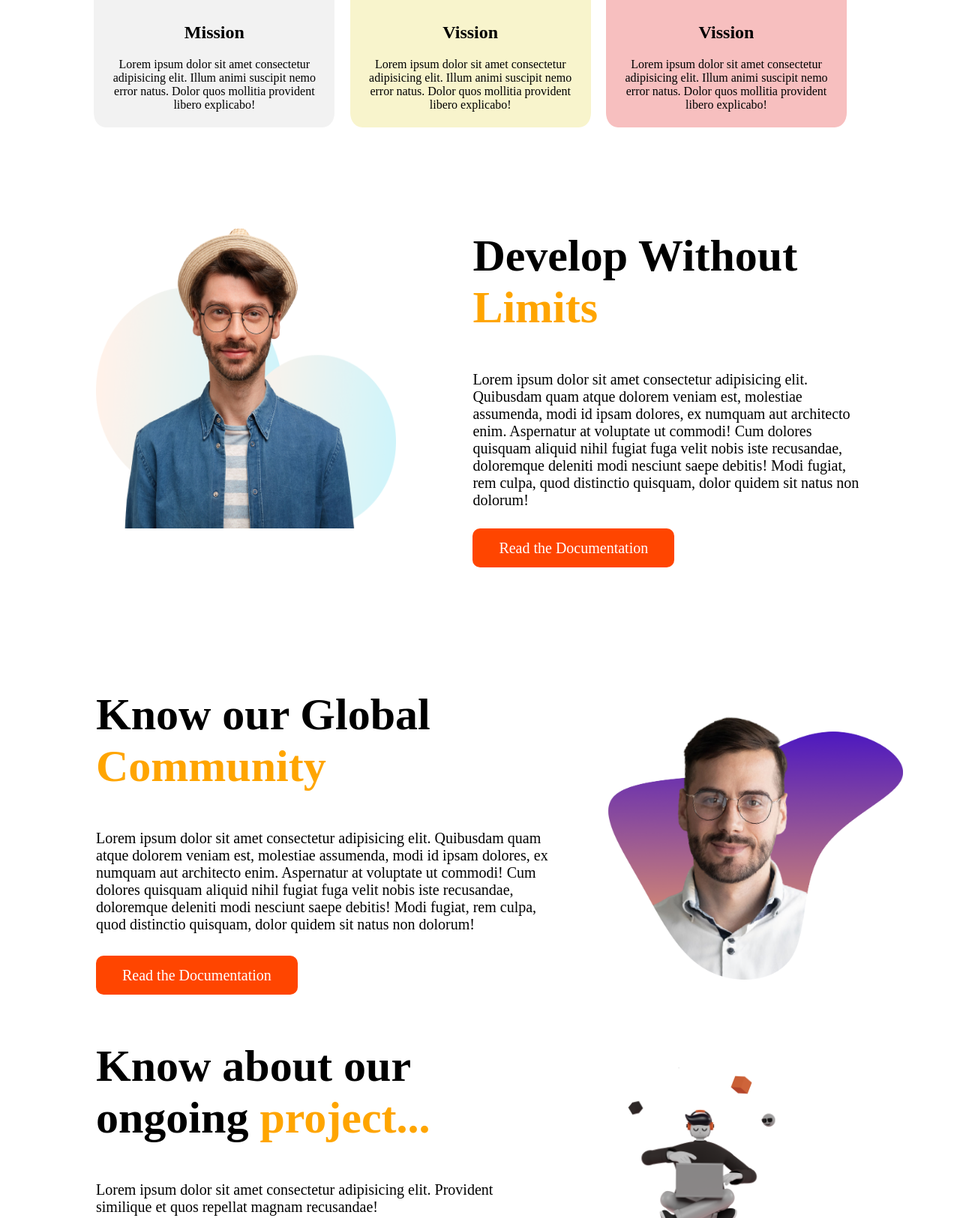
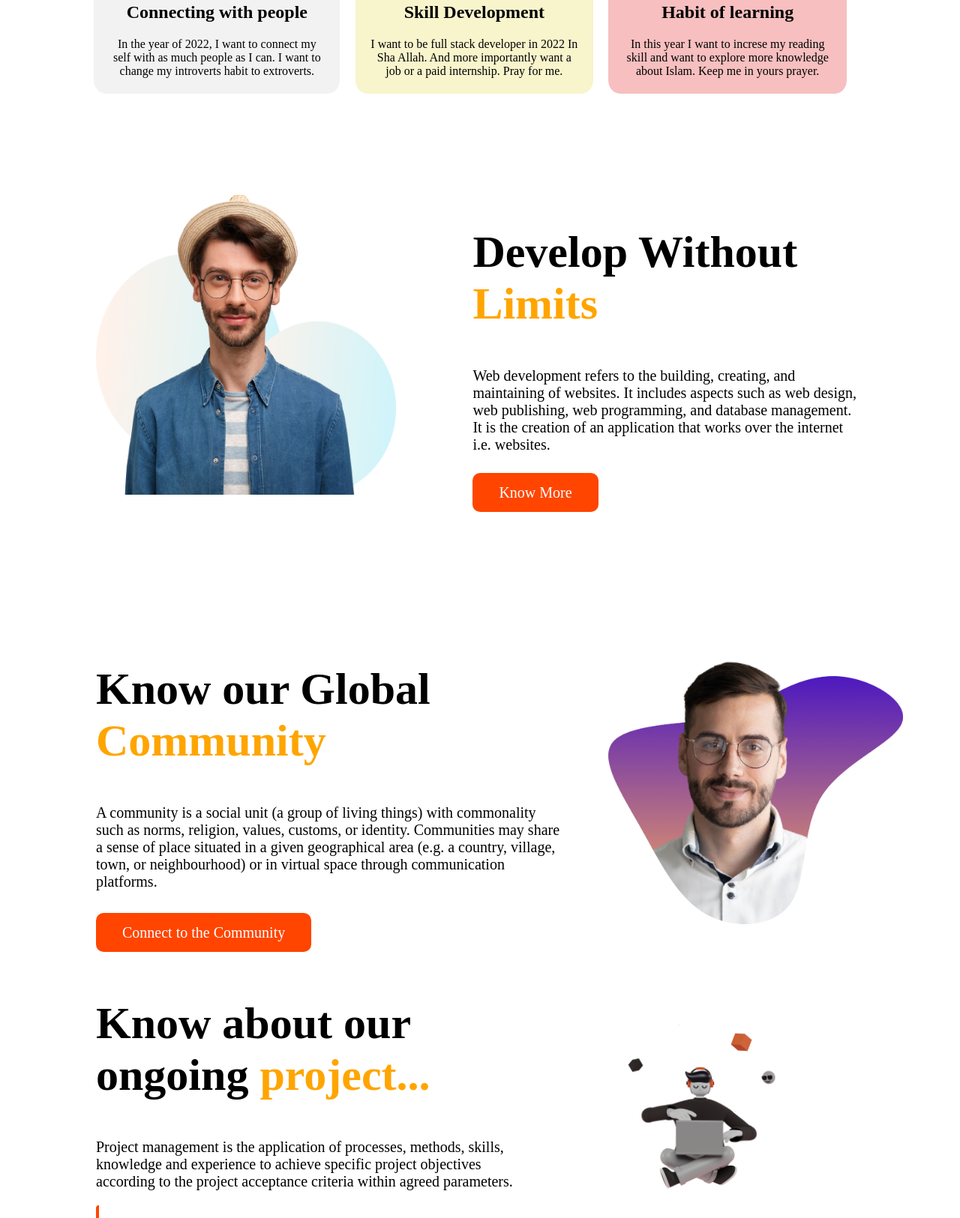
Before and after one commit to iinaamasum/portfolio-milestone-01, a plain HTML site: page index.html in a window 1280 px wide. Shown: the part 1056-2681 px from the top of the page at 75% size. Drawn offline with Linux system fonts and the light colour scheme.

Commit message:
finalize

```diff
--- a/index.html
+++ b/index.html
@@ -17,17 +17,15 @@
                 <h1><span>Mission 2022</span></h1>
             </div>
             <div class="upper-text text-font">
-                <p>Lorem ipsum, dolor sit amet consectetur adipisicing elit. Corrupti voluptatum tempore harum iste,
-                    aliquid beatae aliquam dolore eveniet delectus accusamus perspiciatis dolor ab nihil laudantium,
-                    inventore libero sint repellat tempora maiores ea eos quidem. Inventore voluptatem tempore
-                    accusantium
-                    natus odio.</p>
+                <p>World is changing rapidly and so is the technology. Learn a new technology to build a better future
+                    for you and for the world. Choose to learn web development, app development and many more. So
+                    optimize your time and do something effective.</p>
             </div>
             <div class="text-font btn">
-                <a href="http://">Explore Now</a>
+                <a target="_blank" href="https://www.linkedin.com/in/iinaamasum/">Connect with me</a>
             </div>
             <div class="text-font up-text-down">
-                <p>Scroll down to explore more about us</p>
+                <p>Scroll down to explore more...</p>
             </div>
         </div>
         <div class="upper-image">
@@ -49,12 +47,11 @@
                     <img src="./images/illustrators/illustrator-1.png" alt="">
                 </div>
                 <div class="card-heading">
-                    <h2>Mission</h2>
+                    <h2>Connecting with people</h2>
                 </div>
                 <div class="card-text">
-                    Lorem ipsum dolor sit amet consectetur adipisicing elit. Illum animi suscipit nemo error natus.
-                    Dolor
-                    quos mollitia provident libero explicabo!
+                    In the year of 2022, I want to connect my self with as much people as I can. I want to change my
+                    introverts habit to extroverts.
                 </div>
             </div>
 
@@ -63,12 +60,11 @@
                     <img src="./images/illustrators/illustrator-2.png" alt="">
                 </div>
                 <div class="card-heading">
-                    <h2>Vission</h2>
+                    <h2>Skill Development</h2>
                 </div>
                 <div class="card-text">
-                    Lorem ipsum dolor sit amet consectetur adipisicing elit. Illum animi suscipit nemo error natus.
-                    Dolor
-                    quos mollitia provident libero explicabo!
+                    I want to be full stack developer in 2022 In Sha Allah. And more importantly want a job or a paid
+                    internship. Pray for me.
                 </div>
             </div>
 
@@ -77,12 +73,11 @@
                     <img src="./images/illustrators/illustrator-3.png" alt="">
                 </div>
                 <div class="card-heading">
-                    <h2>Vission</h2>
+                    <h2>Habit of learning</h2>
                 </div>
                 <div class="card-text">
-                    Lorem ipsum dolor sit amet consectetur adipisicing elit. Illum animi suscipit nemo error natus.
-                    Dolor
-                    quos mollitia provident libero explicabo!
+                    In this year I want to increse my reading skill and want to explore more knowledge about Islam. Keep
+                    me in yours prayer.
                 </div>
             </div>
         </div>
@@ -97,13 +92,11 @@
         </div>
         <div class="des-text">
             <h1>Develop Without <span>Limits</span></h1>
-            <p>Lorem ipsum dolor sit amet consectetur adipisicing elit. Quibusdam quam atque dolorem veniam est,
-                molestiae assumenda, modi id ipsam dolores, ex numquam aut architecto enim. Aspernatur at voluptate ut
-                commodi! Cum dolores quisquam aliquid nihil fugiat fuga velit nobis iste recusandae, doloremque deleniti
-                modi nesciunt saepe debitis! Modi fugiat, rem culpa, quod distinctio quisquam, dolor quidem sit natus
-                non dolorum!</p>
+            <p>Web development refers to the building, creating, and maintaining of websites. It includes aspects such
+                as web design, web publishing, web programming, and database management. It is the creation of an
+                application that works over the internet i.e. websites.</p>
             <div class="btn">
-                <a href="http://">Read the Documentation</a>
+                <a href="http://"> Know More </a>
             </div>
         </div>
     </section>
@@ -114,13 +107,11 @@
     <section class="description lower-des">
         <div class="des-text">
             <h1>Know our Global <span>Community</span></h1>
-            <p>Lorem ipsum dolor sit amet consectetur adipisicing elit. Quibusdam quam atque dolorem veniam est,
-                molestiae assumenda, modi id ipsam dolores, ex numquam aut architecto enim. Aspernatur at voluptate ut
-                commodi! Cum dolores quisquam aliquid nihil fugiat fuga velit nobis iste recusandae, doloremque deleniti
-                modi nesciunt saepe debitis! Modi fugiat, rem culpa, quod distinctio quisquam, dolor quidem sit natus
-                non dolorum!</p>
+            <p>A community is a social unit (a group of living things) with commonality such as norms, religion, values,
+                customs, or identity. Communities may share a sense of place situated in a given geographical area (e.g.
+                a country, village, town, or neighbourhood) or in virtual space through communication platforms. </p>
             <div class="btn">
-                <a href="http://">Read the Documentation</a>
+                <a href="http://">Connect to the Community</a>
             </div>
         </div>
         <div id="image-padding" class="upper-image">
@@ -134,8 +125,7 @@
     <section class="contact-area">
         <div class="contact-area-left">
             <h1> Know about our ongoing <span>project...</span> </h1>
-            <p>Lorem ipsum dolor sit amet consectetur adipisicing elit. Provident similique et quos repellat magnam
-                recusandae!</p>
+            <p>Project management is the application of processes, methods, skills, knowledge and experience to achieve specific project objectives according to the project acceptance criteria within agreed parameters.</p>
             <div class="gather-info">
                 <div class="contact-padding">
                     <div class="name-email">
@@ -156,25 +146,25 @@
                         </div>
                         <div class="check">
                             <input class="checkbox-padding" type="checkbox" name="" id="">
-                            <p>Web Development</p>
+                            <p>App Development</p>
                         </div>
                         <div class="check">
                             <input class="checkbox-padding" type="checkbox" name="" id="">
-                            <p>Web Development</p>
+                            <p>Graphics</p>
                         </div>
                     </div>
                     <div class="sector">
                         <div class="check">
                             <input type="checkbox" name="" id="">
-                            <p>Web Development</p>
+                            <p>Basic Dev Course</p>
                         </div>
                         <div class="check">
                             <input class="checkbox-padding" type="checkbox" name="" id="">
-                            <p>Web Development</p>
+                            <p>Academic Course</p>
                         </div>
                         <div class="check">
                             <input class="checkbox-padding" type="checkbox" name="" id="">
-                            <p>Web Development</p>
+                            <p>Extra Course</p>
                         </div>
                     </div>
                 </div>
@@ -198,7 +188,7 @@
     <footer>
         <div class="center-text">
             <h1><span style="color: rgb(224, 49, 72);">Mission</span> <span>2022</span></h1>
-            <p>Lorem ipsum, dolor sit amet consectetur adipisicing elit. Delectus, veniam?</p>
+            <p>© Copyright <span>2022 </span><b>iinaamasum</b></p>
         </div>
     </footer>
 
--- a/style.css
+++ b/style.css
@@ -141,6 +141,10 @@ p{
     padding-right: 10%;
 }
 
+.des-text{
+    padding-top: 40px;
+}
+
 .description h1{
     padding-top: 10%;
 }
```
